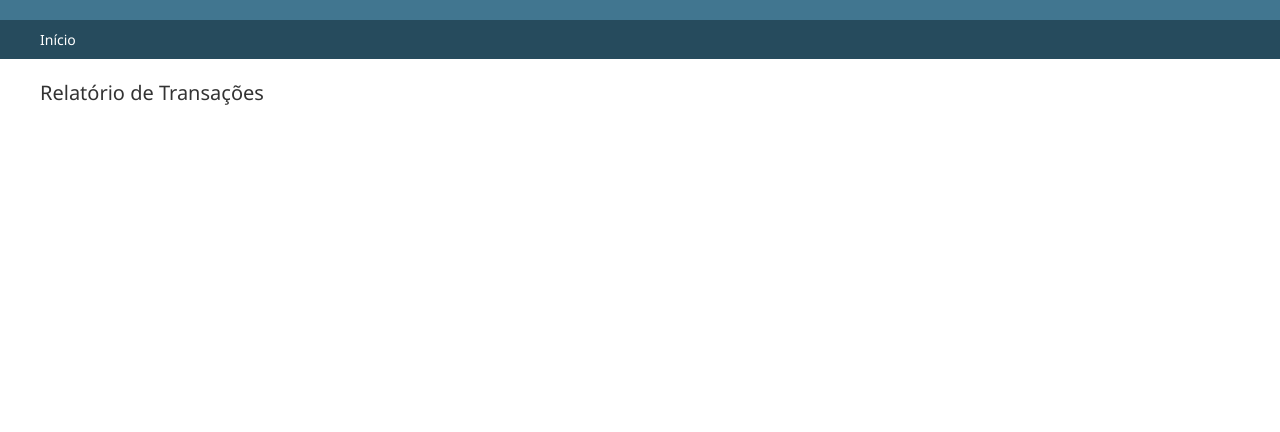
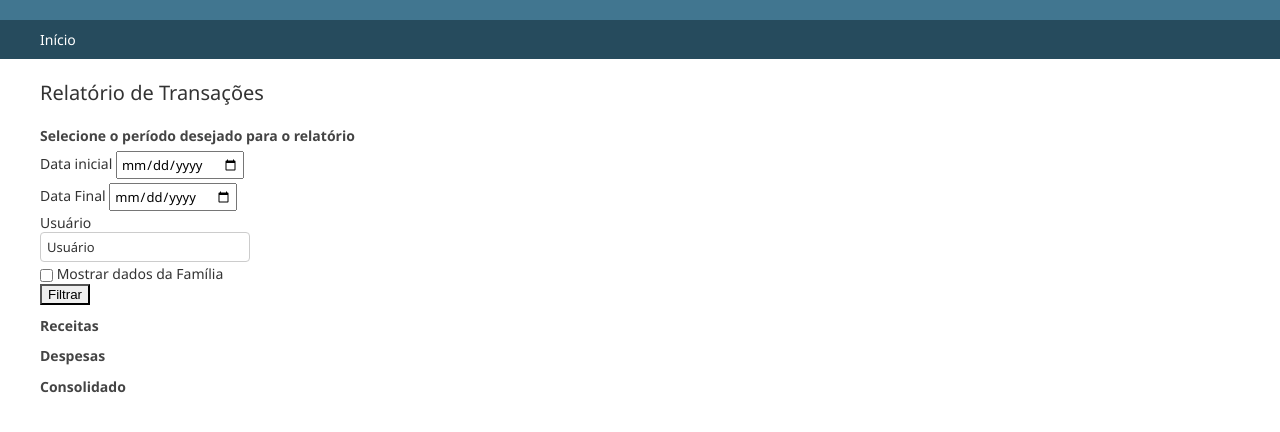
Before and after one commit to engedmundo/financial_controler_api, a Django app: template apps/financial_manager/templates/transactions/report.html in a window 1280 px wide. Shown: the top 432 px of the page. Run offline with Django 5.2, Linux system fonts and the light colour scheme; the template is opened without the code that fills it, so the values that code supplies are empty.

Commit message:
fetaure/create formm for filter view

```diff
--- a/apps/financial_manager/templates/transactions/report.html
+++ b/apps/financial_manager/templates/transactions/report.html
@@ -1,9 +1,72 @@
 {% extends "admin/base.html" %}
 
 {% block content %}
-    <!-- Seu conteúdo personalizado aqui -->
-    <div class="custom-content">
-        <h1>Relatório de Transações</h1>
-        <!-- Adicione o conteúdo específico do seu relatório aqui -->
+  <div class="container-fluid">
+    <div class="row mb-2">
+      <h1 class="ml-2">Relatório de Transações</h1>
     </div>
+
+    <div class="row">
+      <div class="col">
+        <div class="card">
+          <h3 class="card-title m-4">Selecione o período desejado para o relatório</h3>
+          <form class="mx-4">
+            <div class="row">
+              <div class="col">
+                <div class="form-group">
+                  <label for="start_date">Data inicial</label>
+                  <input type="date" class="form-control" id="start_date">
+                </div>
+              </div>
+              <div class="col">
+                <div class="form-group">
+                  <label for="end_date">Data Final</label>
+                  <input type="date" class="form-control" id="end_date">
+                </div>
+              </div>
+            </div>
+            <div class="form-group row">
+              <label for="static_user" class="col-sm-1 col-form-label">Usuário</label>
+              <div class="col-sm-5">
+                <input type="text" readonly class="form-control-plaintext" id="static_user" value="Usuário">
+              </div>
+              <div class="form-check col-5 ml-2">
+                <input class="form-check-input" type="checkbox" value="" id="display_family_check">
+                <label class="form-check-label" for="display_family_check">
+                  Mostrar dados da Família
+                </label>
+              </div>
+            </div>
+            <button type="submit" class="btn btn-primary mb-4">Filtrar</button>
+          </form>
+        </div>
+      </div>
+    </div>
+
+    <div class="row">
+      <div class="col-sm">
+        <div class="card">
+          <div class="card-body">
+            <h3 class="card-title">Receitas</h3>
+
+          </div>
+        </div>
+      </div>
+      <div class="col-sm">
+        <div class="card">
+          <div class="card-body">
+            <h3 class="card-title">Despesas</h3>
+          </div>
+        </div>
+      </div>
+      <div class="col-sm">
+        <div class="card">
+          <div class="card-body">
+            <h3 class="card-title">Consolidado</h3>
+          </div>
+        </div>
+      </div>
+    </div>
+
+  </div>
 {% endblock %}
```
